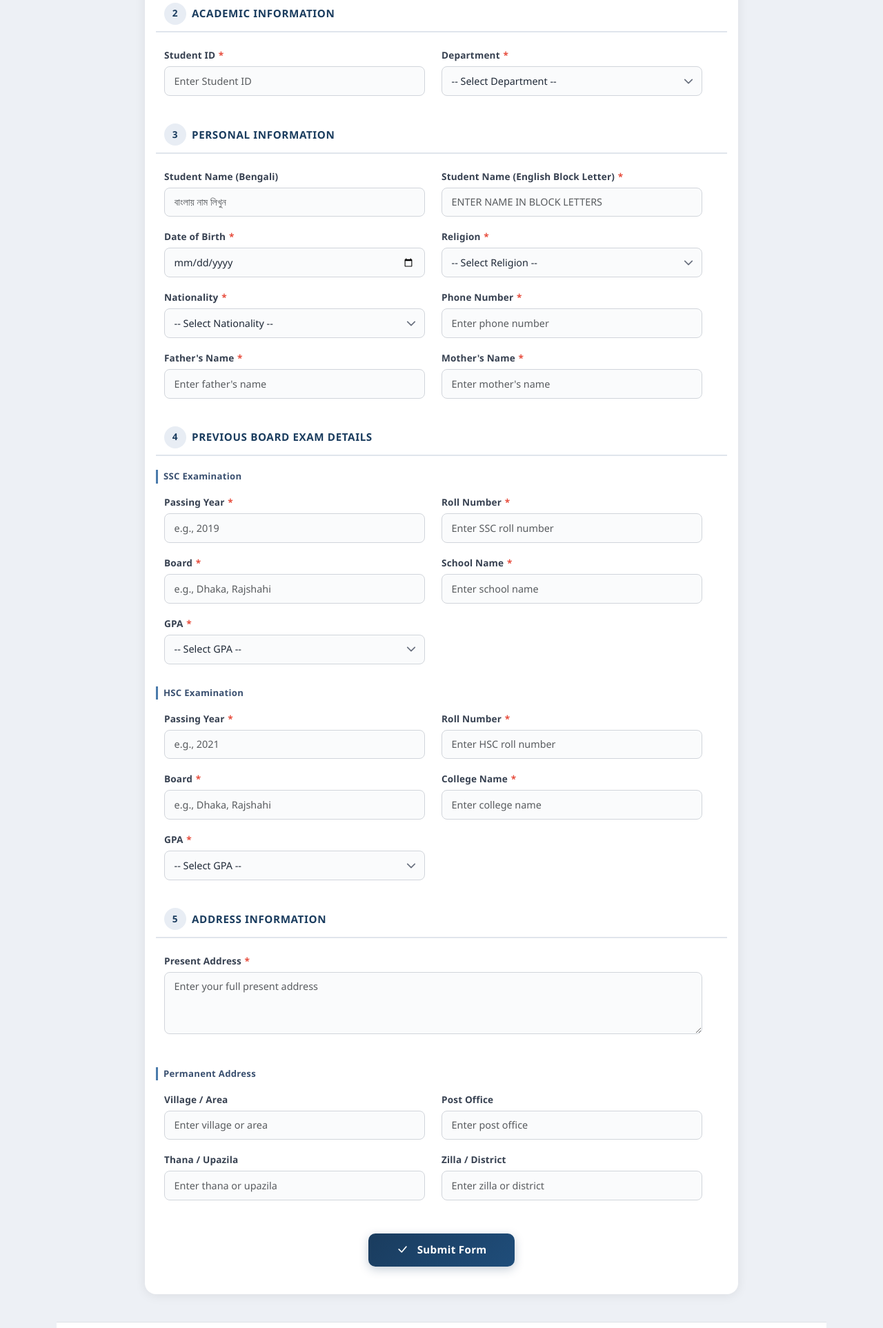
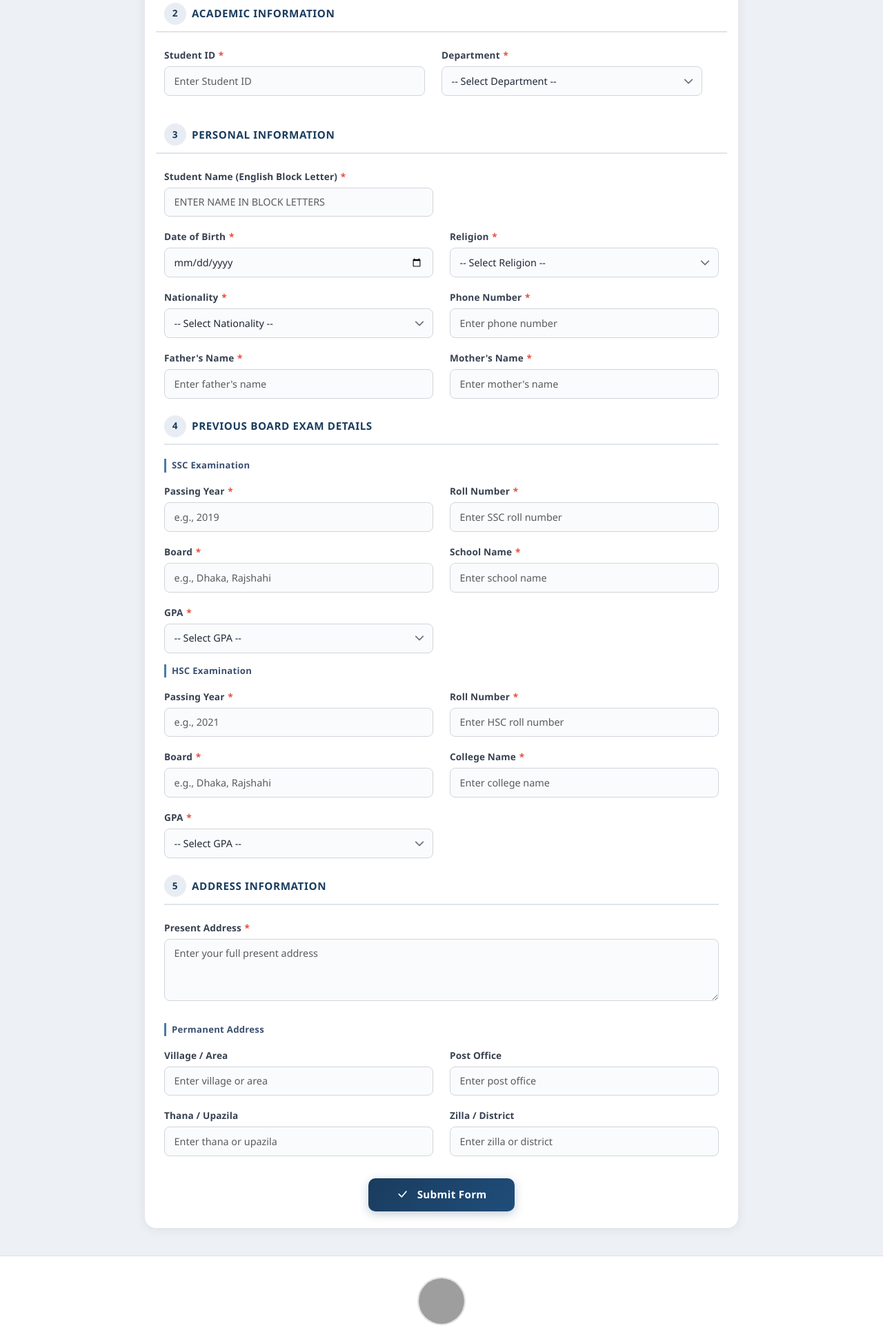
Before and after one commit to tarek-99-sys/pdf-form-automation-system-cs50x-final-project, a Flask app: page / in a window 1280 px wide. Shown: the part 342-2267 px from the top of the page at 69% size. Run offline with Flask 3, Linux system fonts and the light colour scheme; grey boxes are pictures that could not be loaded.

Commit message:
bangla name text was removed

```diff
--- a/templates/index.html
+++ b/templates/index.html
@@ -112,11 +112,11 @@
                     <div class="section-title mt-4">
                         <span class="icon-circle">3</span> Personal Information
                     </div>
-                    <div class="row mb-3">
+                    <!-- <div class="row mb-3">
                         <div class="col-md-6 mb-3 mb-md-0">
                             <label for="student_name_b" class="form-label">Student Name (Bengali)</label>
                             <input type="text" class="form-control" id="student_name_b" name="student_name_b" placeholder="বাংলায় নাম লিখুন">
-                        </div>
+                        </div> -->
                         <div class="col-md-6">
                             <label for="student_name" class="form-label">Student Name (English Block Letter) <span class="required-dot">*</span></label>
                             <input type="text" class="form-control" id="student_name" name="student_name" placeholder="ENTER NAME IN BLOCK LETTERS" required>
```
